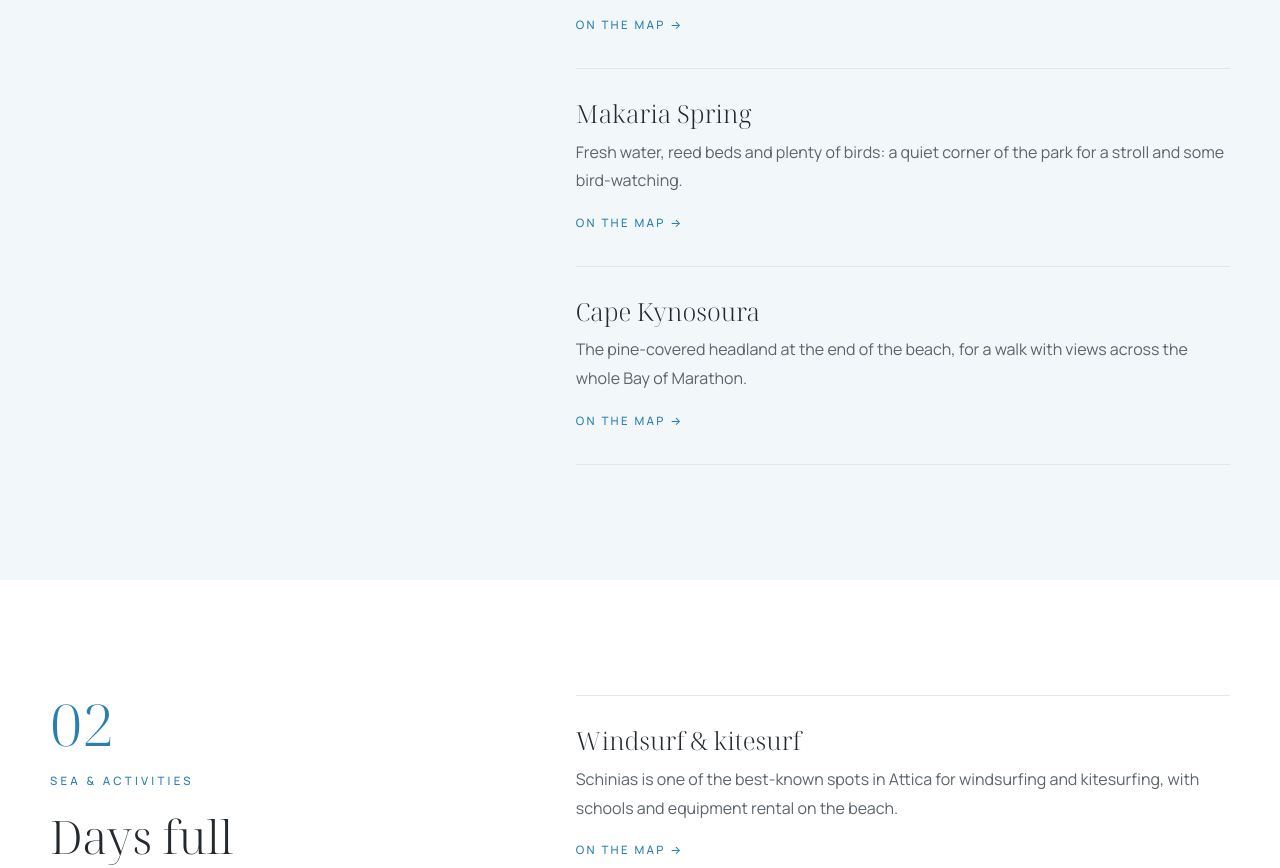
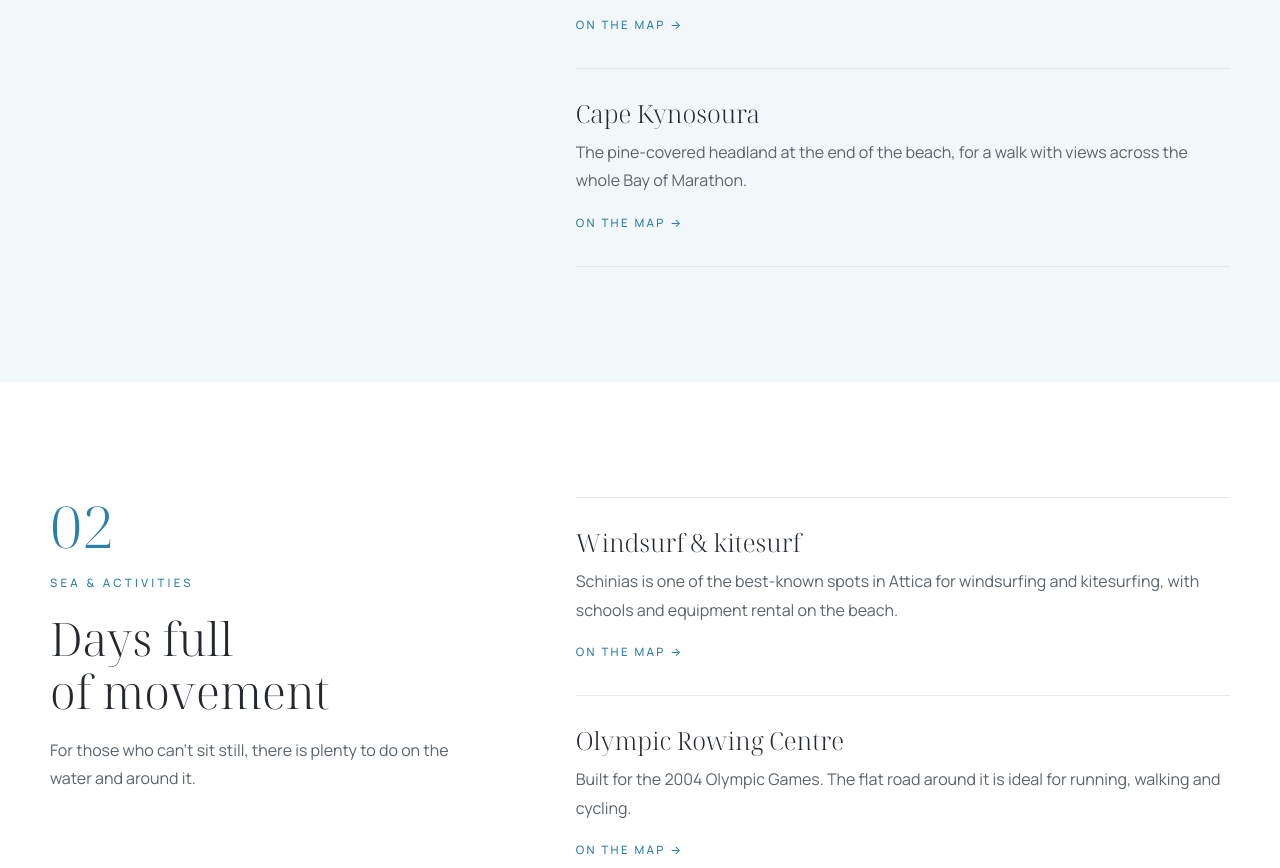
Before and after one commit to manina1-dev/Nomad-Glamping, a plain HTML site: page around.html in a window 1280 px wide. Shown: the part 1067-1935 px from the top of the page. Drawn offline with Linux system fonts and the light colour scheme.

Commit message:
Remove Makaria Spring from the Around Nomad page
Co-Authored-By: Claude Opus 5.5 <noreply@anthropic.com>
Claude-Session: https://claude.ai/code/session_01HBGCxN9FqRgaN8RkMpGGTG

```diff
--- a/around.html
+++ b/around.html
@@ -87,11 +87,6 @@
               <h3 data-en="Schinias – Marathon National Park">Εθνικό Πάρκο Σχοινιά – Μαραθώνα</h3>
               <p data-en="A protected Natura 2000 area with one of the rare stone-pine forests of Greece, wetlands, and paths for walking and cycling.">Προστατευόμενη περιοχή Natura 2000, με ένα από τα σπάνια δάση κουκουναριάς της Ελλάδας, υγρότοπους και μονοπάτια για περπάτημα και ποδήλατο.</p>
               <a class="text-link" href="https://www.google.com/maps/search/?api=1&amp;query=%CE%95%CE%B8%CE%BD%CE%B9%CE%BA%CF%8C%20%CE%A0%CE%AC%CF%81%CE%BA%CE%BF%20%CE%A3%CF%87%CE%B9%CE%BD%CE%B9%CE%AC%20%CE%9C%CE%B1%CF%81%CE%B1%CE%B8%CF%8E%CE%BD%CE%B1" target="_blank" rel="noopener" data-en="On the map →">Στον χάρτη →</a>
-            </li>
-            <li class="place">
-              <h3 data-en="Makaria Spring">Μακαρία Πηγή</h3>
-              <p data-en="Fresh water, reed beds and plenty of birds: a quiet corner of the park for a stroll and some bird-watching.">Γλυκό νερό, καλαμιώνες και πολλά πουλιά: ένα ήσυχο σημείο του πάρκου για βόλτα και παρατήρηση πουλιών.</p>
-              <a class="text-link" href="https://www.google.com/maps/search/?api=1&amp;query=%CE%9C%CE%B1%CE%BA%CE%B1%CF%81%CE%AF%CE%B1%20%CE%A0%CE%B7%CE%B3%CE%AE%20%CE%A3%CF%87%CE%B9%CE%BD%CE%B9%CE%AC%CF%82" target="_blank" rel="noopener" data-en="On the map →">Στον χάρτη →</a>
             </li>
             <li class="place">
               <h3 data-en="Cape Kynosoura">Κυνόσουρα</h3>
```
